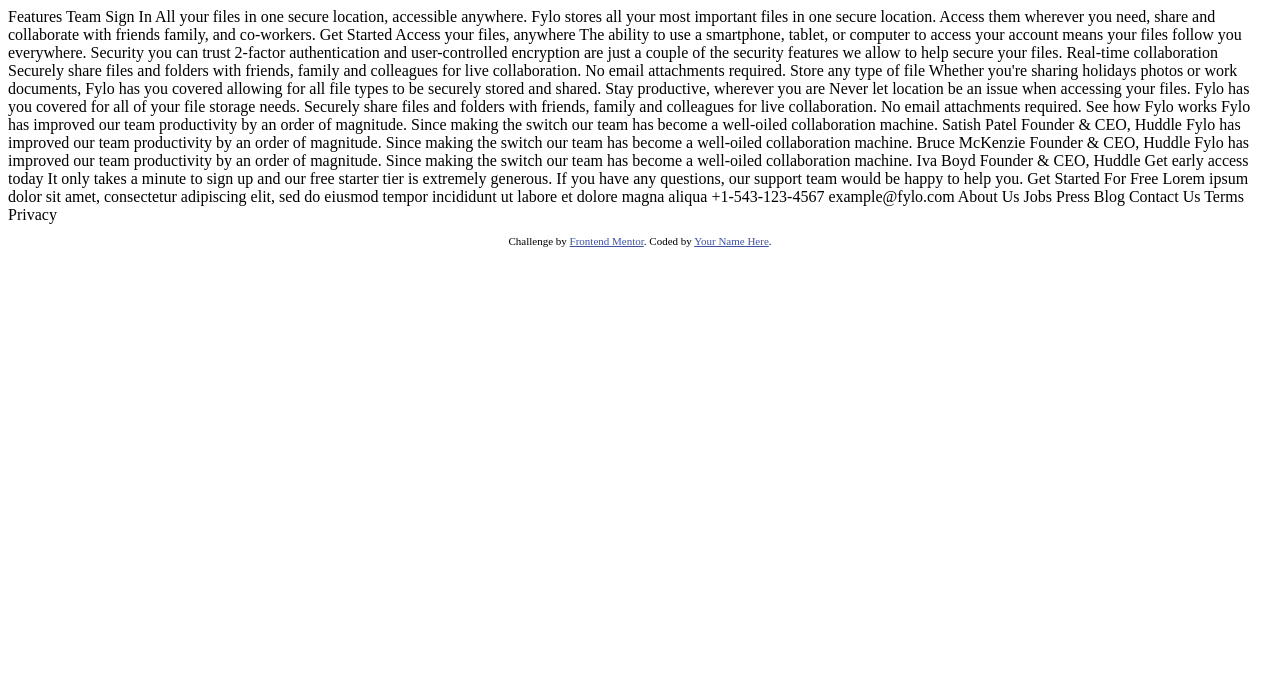
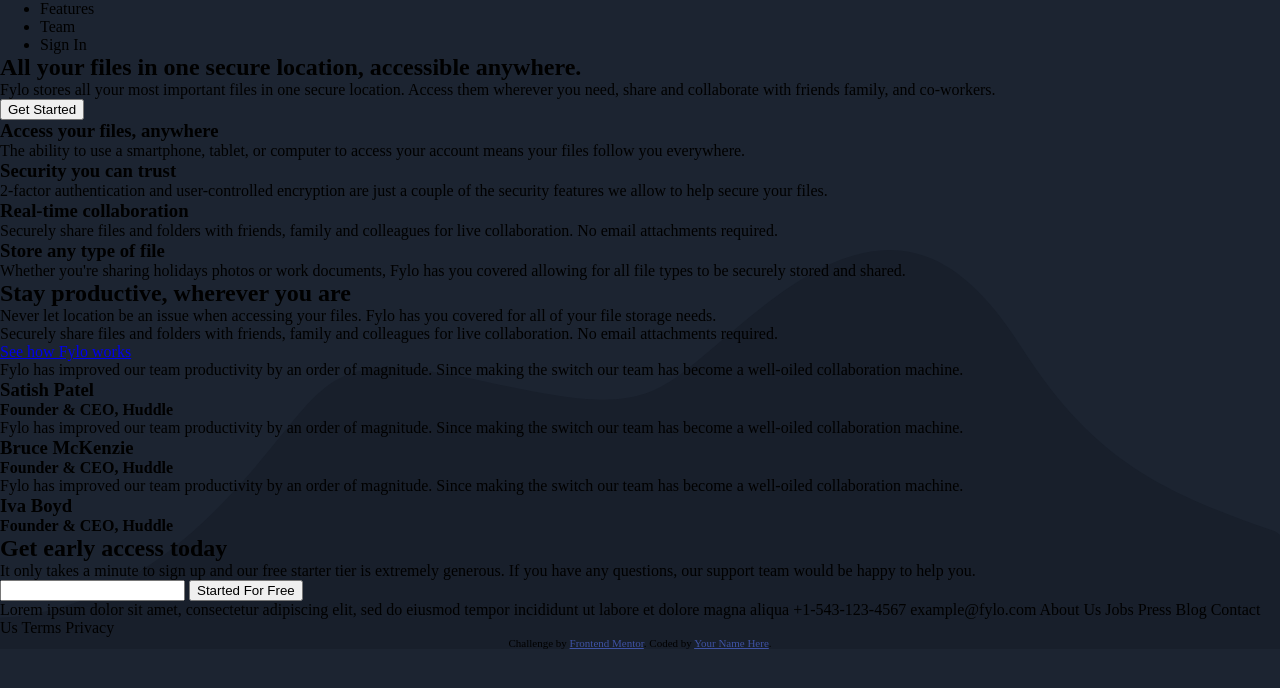
Before and after one commit to sergioatreides/fylo-dark-theme-landing-page, a plain HTML site: page index.html in a window 1280 px wide. Drawn offline with Linux system fonts and the light colour scheme.

Commit message:
Alpha va - Basic layout

```diff
--- /dev/null
+++ b/css/styles.css
@@ -0,0 +1,46 @@
+:root {
+    /* Primary colors */
+    --dark-blue: hsl(217, 28%, 15%); /* intro and email sign up background */
+    --dark-blue-main: hsl(218, 28%, 13%); /* main background */
+    --dark-blue-footer: hsl(216, 53%, 9%); /* footer background */
+    --dark-blue-testimonials: hsl(219, 30%, 18%); /* testimonials background */
+    /* Accent color */
+    --cyan: hsl(176, 68%, 64%); /* inside call-to-action gradient */
+    --blue: hsl(198, 60%, 50%); /* inside call-to-action gradient */
+    --light-red: hsl(0, 100%, 63%); /* errors */
+    /* Neutral colors */
+    --white: hsl(0, 0%, 100%);
+    /* Fonts */
+    --fuente-cuerpo: 'Open Sans', sans-serif; /* body font */
+    --fuente-titulos: 'Raleway', sans-serif; /* Headings, Call-to-actions, Header Navigation */
+}
+* {
+    box-sizing: border-box;
+    margin: 0 auto;
+}
+body {
+    background-image: url("../images/bg-curvy-desktop.svg");
+    background-color: var(--dark-blue);
+    background-repeat: no-repeat;
+    background-size: contain;
+    background-position-x: center;
+    background-position-y: bottom;
+}
+
+
+
+
+
+
+
+
+
+
+
+.attribution {
+    font-size: 11px;
+    text-align: center;
+}
+.attribution a {
+    color: hsl(228, 45%, 44%);
+}
--- a/index.html
+++ b/index.html
@@ -2,10 +2,11 @@
 <html lang="en">
 <head>
   <meta charset="UTF-8">
-  <meta name="viewport" content="width=device-width, initial-scale=1.0"> <!-- displays site properly based on user's device -->
-
+  <meta name="viewport" content="width=device-width, initial-scale=1.0">
   <link rel="icon" type="image/png" sizes="32x32" href="./images/favicon-32x32.png">
-
+  <link rel="preconnect" href="https://fonts.gstatic.com">
+  <link href="https://fonts.googleapis.com/css2?family=Open+Sans:wght@400;700&family=Raleway:wght@400;700&display=swap" rel="stylesheet">
+  <link rel="stylesheet" href="css/styles.css">
   <title>Frontend Mentor | Fylo landing page with dark theme and features grid</title>
 
   <!-- Feel free to remove these styles or customise in your own stylesheet 👍 -->
@@ -15,72 +16,123 @@
   </style>
 </head>
 <body>
-  Features
-  Team
-  Sign In
 
-  All your files in one secure location, accessible anywhere.
+  <header>
+    <nav class="menu-superior">
+      <ul>
+        <li>Features</li>
+        <li>Team</li>
+        <li>Sign In</li>
+      </ul>
+    </nav>
+  </header>
 
-  Fylo stores all your most important files in one secure location. Access them wherever
-  you need, share and collaborate with friends family, and co-workers.
+  <main>
 
-  Get Started
+    <section class="seccion s-hero">
 
-  Access your files, anywhere
+      <header>
+        <h1>All your files in one secure location, accessible anywhere.</h1>
+      </header>
 
-  The ability to use a smartphone, tablet, or computer to access your account means your
-  files follow you everywhere.
+      <p class="parrafo">Fylo stores all your most important files in one secure location. Access them wherever you need, share and collaborate with friends family, and co-workers.</p>
 
-  Security you can trust
+      <button class="boton b-getstarted" title="Get Started">Get Started</button>
 
-  2-factor authentication and user-controlled encryption are just a couple of the security
-  features we allow to help secure your files.
+    </section>
 
-  Real-time collaboration
+    <section class="seccion s-features">
 
-  Securely share files and folders with friends, family and colleagues for live collaboration.
-  No email attachments required.
+      <div class="s-features__access">
+        <header><h3>Access your files, anywhere</h3></header>
+        <p class="parrafo">The ability to use a smartphone, tablet, or computer to access your account means your files follow you everywhere.</p>
+      </div>
 
-  Store any type of file
+      <div class="s-features__security">
+        <header><h3>Security you can trust</h3></header>
+        <p class="parrafo">2-factor authentication and user-controlled encryption are just a couple of the security features we allow to help secure your files.</p>
+      </div>
 
-  Whether you're sharing holidays photos or work documents, Fylo has you covered allowing for all
-  file types to be securely stored and shared.
+      <div class="s-features__realtime">
+        <header><h3>Real-time collaboration</h3></header>
+        <p class="parrafo">Securely share files and folders with friends, family and colleagues for live collaboration. No email attachments required.</p>
+      </div>
 
-  Stay productive, wherever you are
+      <div class="s-features__realtime">
+        <header><h3>Store any type of file</h3></header>
+        <p class="parrafo">Whether you're sharing holidays photos or work documents, Fylo has you covered allowing for all file types to be securely stored and shared.</p>
+      </div>
 
-  Never let location be an issue when accessing your files. Fylo has you covered for all of your file
-  storage needs.
+    </section>
 
-  Securely share files and folders with friends, family and colleagues for live collaboration. No email
-  attachments required.
+    <section class="seccion s-claim">
 
-  See how Fylo works
+      <header>
+        <h2>Stay productive, wherever you are</h2>
+      </header>
 
-  Fylo has improved our team productivity by an order of magnitude. Since making the switch our team has
-  become a well-oiled collaboration machine.
+      <p class="parrafo">Never let location be an issue when accessing your files. Fylo has you covered for all of your file storage needs.</p>
+      <p class="parrafo">Securely share files and folders with friends, family and colleagues for live collaboration. No email attachments required.</p>
 
-  Satish Patel
-  Founder & CEO, Huddle
+      <a href="#">See how Fylo works</a>
 
-  Fylo has improved our team productivity by an order of magnitude. Since making the switch our team has
-  become a well-oiled collaboration machine.
+    </section>
 
-  Bruce McKenzie
-  Founder & CEO, Huddle
+    <section class="seccion s-testimonios">
 
-  Fylo has improved our team productivity by an order of magnitude. Since making the switch our team has
-  become a well-oiled collaboration machine.
+      <div class="s-testimonio__patel">
 
-  Iva Boyd
-  Founder & CEO, Huddle
+        <p class="parrafo">Fylo has improved our team productivity by an order of magnitude. Since making the switch our team has become a well-oiled collaboration machine.</p>
 
-  Get early access today
+        <header>
+          <h3>Satish Patel</h3>
+          <h4>Founder & CEO, Huddle</h4>
+        </header>
 
-  It only takes a minute to sign up and our free starter tier is extremely generous. If you have any
-  questions, our support team would be happy to help you.
+      </div>
 
-  Get Started For Free
+      <div class="s-testimonio__mckenzie">
 
+        <p class="parrafo">Fylo has improved our team productivity by an order of magnitude. Since making the switch our team has become a well-oiled collaboration machine.</p>
+
+        <header>
+          <h3>Bruce McKenzie</h3>
+          <h4>Founder & CEO, Huddle</h4>
+        </header>
+
+      </div>
+
+      <div class="s-testimonio__mckenzie">
+
+        <p class="parrafo">Fylo has improved our team productivity by an order of magnitude. Since making the switch our team has become a well-oiled collaboration machine.</p>
+
+        <header>
+          <h3>Iva Boyd</h3>
+          <h4>Founder & CEO, Huddle</h4>
+        </header>
+
+      </div>
+
+    </section>
+
+    <section class="seccion s-formulario">
+
+      <header>
+        <h2>Get early access today</h2>
+      </header>
+
+      <p class="parrafo">It only takes a minute to sign up and our free starter tier is extremely generous. If you have any questions, our support team would be happy to help you.</p>
+
+      <form action="" method="GET">
+        <input type="text">
+        <button class="boton b-form">Started For Free</button>
+      </form>
+
+    </section>
+
+  </main>
+
+  <footer>
     Lorem ipsum dolor sit amet, consectetur adipiscing elit, sed do eiusmod tempor incididunt ut labore et
     dolore magna aliqua
 
@@ -95,12 +147,14 @@
     Contact Us
     Terms
     Privacy
+  </footer>
 
-  <footer>
+  <div>
     <p class="attribution">
       Challenge by <a href="https://www.frontendmentor.io?ref=challenge" target="_blank">Frontend Mentor</a>.
       Coded by <a href="#">Your Name Here</a>.
     </p>
-  </footer>
+  </div>
+
 </body>
 </html>
```
Lines whose indentation alone changed are shown as unchanged.
